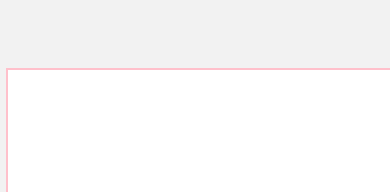
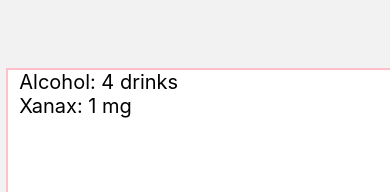
Before and after one commit to abril-AL/Substance-Tracker-App, a React Native app: screen /TabTwo in a window 390 px wide. Shown: the part 266-458 px from the top of the page. Built offline with nearby package versions, Linux system fonts and the light colour scheme; what expo-linking would draw is missing.

Commit message:
now displays text based on fake data set

```diff
--- a/screens/TabTwoScreen.tsx
+++ b/screens/TabTwoScreen.tsx
@@ -5,6 +5,7 @@ import React, { Component, useState, useEffect } from 'react';
 import { Calendar, DateData } from 'react-native-calendars';
 //import Colors from '../constants/Colors';
 import { Box } from "@react-native-material/core";
+import Day from 'react-native-calendars/src/calendar/day';
 
 //parent function
 function FuncScreen() {
@@ -62,7 +63,7 @@ function CAL(CalProps: any) {
 }
 //log display child, passed the day value
 function LogDisplay(LogDisplay: any) {
-  const DAY = LogDisplay.day;
+  const DAY = String(LogDisplay.day.dateString);
   //Alert.alert(DAY);
   //console.log(DAY);
   return (
@@ -72,8 +73,8 @@ function LogDisplay(LogDisplay: any) {
       <Text style={styles.container}></Text>
       <View style={styles.container}>
         <ScrollView style={styles.scrollArea}>
-          <Text>
-
+          <Text style={styles.txtBox}>
+            {getLogs(LogDisplay.day)}
           </Text>
         </ScrollView>
       </View>
@@ -97,15 +98,32 @@ function helper() {
 }
 //return the log for the passed day, returns a dictionary of info for that day
 function getLogs(day: string) {
-  const components = day.split('-');
+  const components = (String(day)).split('-');
   const Y = components[0];
   const M = components[1];
   const D = components[2];
-  console.log(DATA[Y][M][D]);
-  if (DATA[Y] && DATA[Y][M] && DATA[Y][M][D])
-    return (DATA[Y][M][D]);
-  else
-    return ("No data for the selected date")
+  if (DATA[Y] && DATA[Y][M] && DATA[Y][M][D]) {
+    //console.log('found: ' + DATA[Y][M][D]);
+    var ret = '  ';
+    const subDict = DATA[Y][M][D];
+    const subKeys = Object.keys(subDict);
+
+    for (let i = 0; i < subKeys.length; i++) {
+      const key = subKeys[i];
+      ret += key;
+      ret += ': ';
+      ret += DATA[Y][M][D][key] + ' ';
+      ret += getUnit(key);
+      ret += '\n  ';
+    }
+    console.log(ret);
+
+    return (ret);
+  }
+  else {
+    console.log('nothing');
+    return ("No data for the selected date");
+  }
 }
 
 
@@ -153,6 +171,11 @@ const styles = StyleSheet.create({
     marginHorizontal: 6,
     marginVertical: 7,
   },
+  txtBox: {
+    color: 'black',
+    fontSize: 20,
+    //fontFamily: 'Serif',
+  }
 });
 
 
@@ -173,9 +196,20 @@ const DATA: Year = {
   '2024': {},
 };
 //dict for units
-const units = {
-  'Marijuana': 'oz', 'Alcohol': 'drinks', 'Xanax': 'mg', 'MDMA': 'mg',
+const units: { [key: string]: string } = {
+  'Marijuana': 'oz',
+  'Alcohol': 'drinks',
+  'Xanax': 'mg',
+  'MDMA': 'mg'
+};
+function getUnit(s: string): string {
+  if (units[s]) {
+    return units[s];
+  } else {
+    return "";
+  }
 }
+
 //day pos
 const numberWords = ['First', 'Second', 'Third', 'Fourth', 'Fifth', 'Sixth', 'Seventh', 'Eighth', 'Ninth', 'Tenth',
   'Eleventh', 'Twelfth', 'Thirteenth', 'Fourteenth', 'Fifteenth', 'Sixteenth', 'Seventeenth', 'Eighteenth', 'Nineteenth',
```
